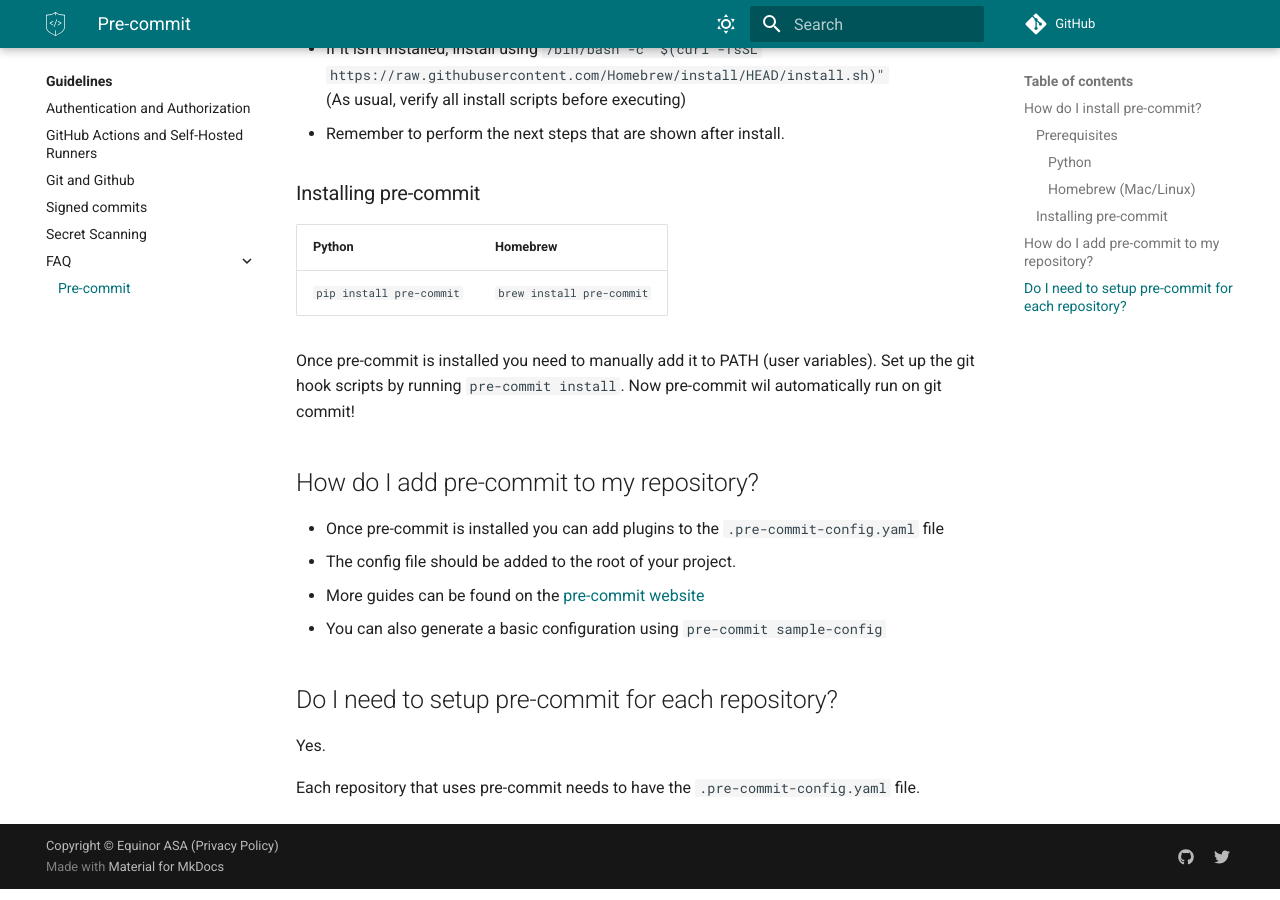
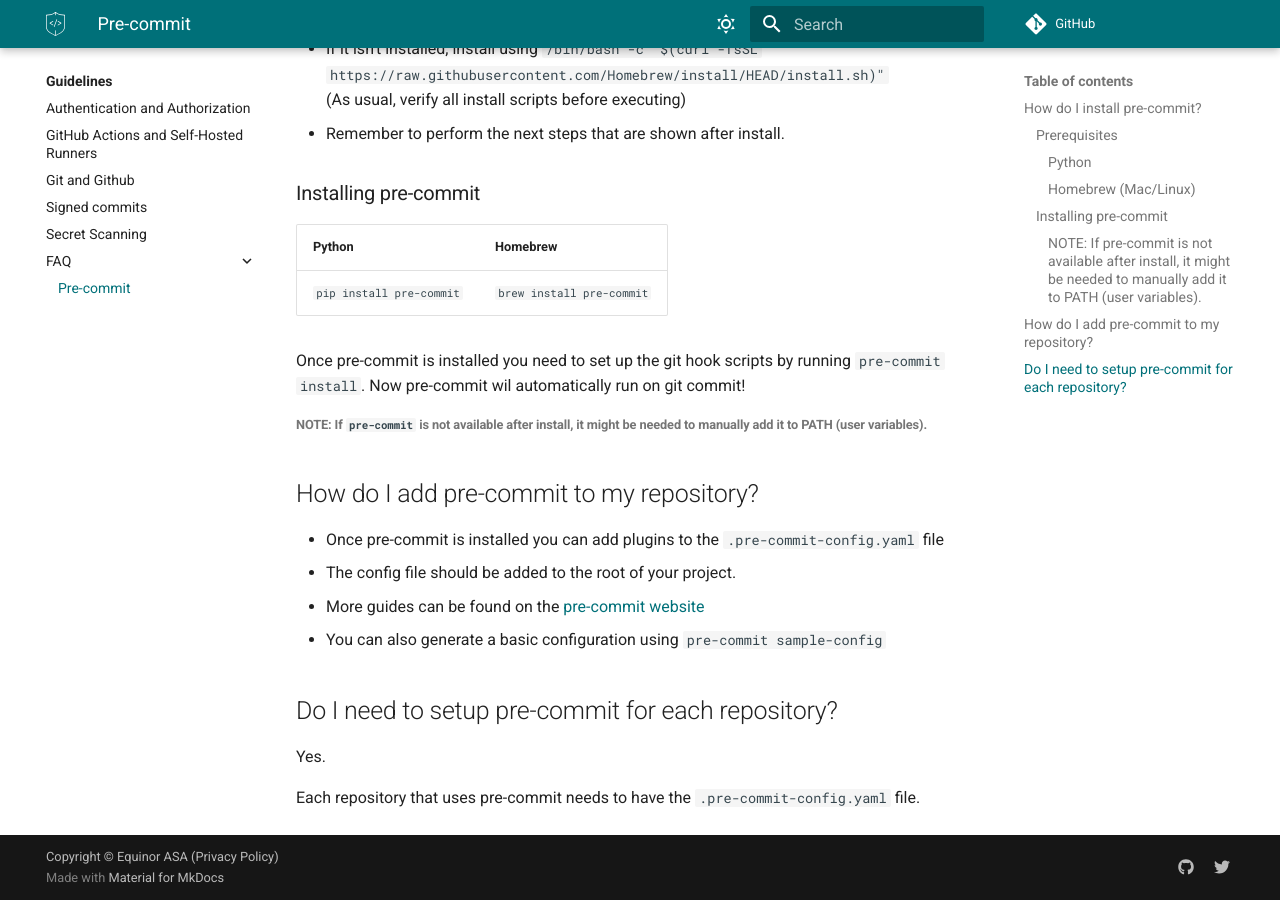
Before and after one commit to equinor/appsec, an MkDocs documentation site: the page built from docs/guidelines/FAQ/pre-commit-faq.md, in a window 1280 px wide and 900 px high, scrolled down 639 px. Built offline with MkDocs 1.6.1 and Material for MkDocs 9.7.7, drawn with Linux system fonts in a browser that asks for light colours; some web fonts are replaced; comment, search, counter and statistics services are not loaded.

Commit message:
Adding proposed changes to guide. Proper ignore of .idea

```diff
--- a/docs/guidelines/FAQ/pre-commit-faq.md
+++ b/docs/guidelines/FAQ/pre-commit-faq.md
@@ -25,8 +25,9 @@
 |---|---|
 | `pip install pre-commit` | `brew install pre-commit` |
 
-Once pre-commit is installed you need to manually add it to PATH (user variables).
-Set up the git hook scripts by running `pre-commit install`. Now pre-commit wil automatically run on git commit!
+Once pre-commit is installed you need to set up the git hook scripts by running `pre-commit install`. Now pre-commit wil automatically run on git commit!
+
+###### NOTE: If `pre-commit` is not available after install, it might be needed to manually add it to PATH (user variables).
 
 ## How do I add pre-commit to my repository?
 
```
Also changed, not shown: 1 other file.
